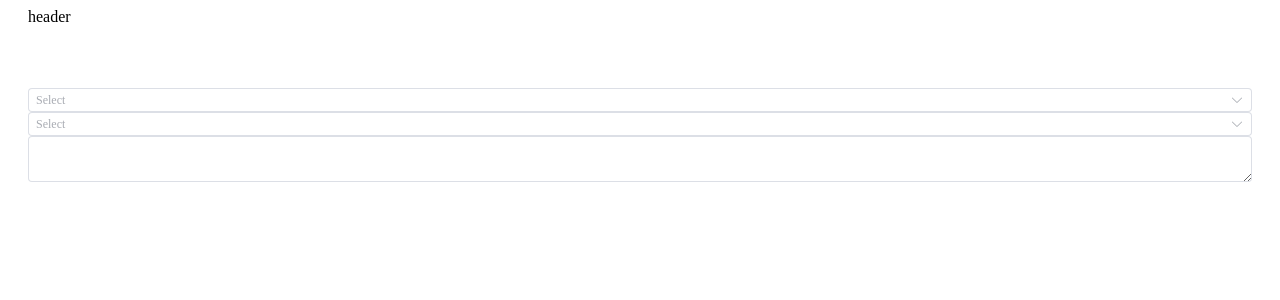
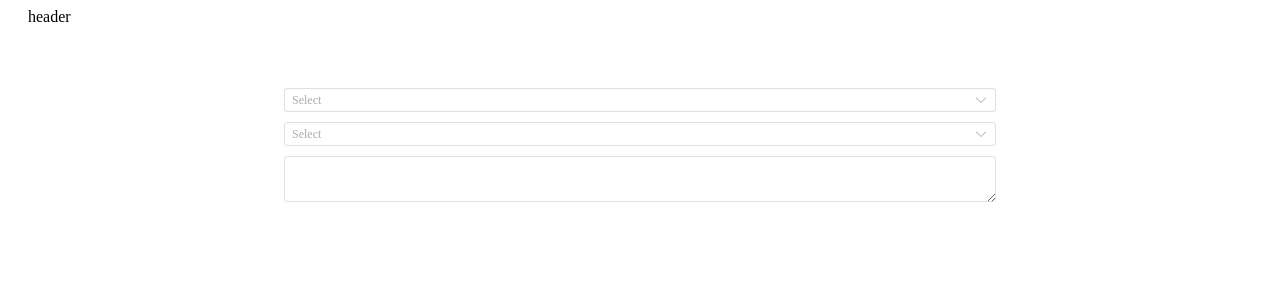
Before and after one commit to Yanai1005/prtimes-demo, a Vue app in the folder frontend/kenkyu-slackers/: page / in a window 1280 px wide. Shown: the top 300 px of the page. Built offline with nearby package versions, Linux system fonts and the light colour scheme; the HTML template or start-up script is replaced by a standard one.

Commit message:
style: 全体の幅を狭めて中央揃え

```diff
--- a/frontend/kenkyu-slackers/src/pages/AppRoot/AppRoot.vue
+++ b/frontend/kenkyu-slackers/src/pages/AppRoot/AppRoot.vue
@@ -34,9 +34,21 @@ import MarkdownEditor from "@/pages/AppRoot/MarkdownEditor.vue";
 </script>
 
 <template>
-  <option-selector :value="hogeValue" :options="hogeOptions" />
-  <option-selector :value="fugaValue" :options="fugaOptions" />
-  <markdown-editor :value="markdownContent" />
+  <div class="container">
+    <option-selector :value="hogeValue" :options="hogeOptions" />
+    <option-selector :value="fugaValue" :options="fugaOptions" />
+    <markdown-editor :value="markdownContent" />
+  </div>
 </template>
 
-<style scoped></style>
+<style scoped>
+  .container {
+    display: flex;
+    flex-direction: column;
+    align-items: flex-end;
+
+    padding: 0 20vw;
+    gap: 10px;
+    height: 100%;
+  }
+</style>
--- a/frontend/kenkyu-slackers/src/pages/AppRoot/MarkdownEditor.vue
+++ b/frontend/kenkyu-slackers/src/pages/AppRoot/MarkdownEditor.vue
@@ -11,7 +11,6 @@
 <template>
   <el-input
     v-model="valueRef"
-    :rows="2"
     type="textarea"
   />
 </template>
```
